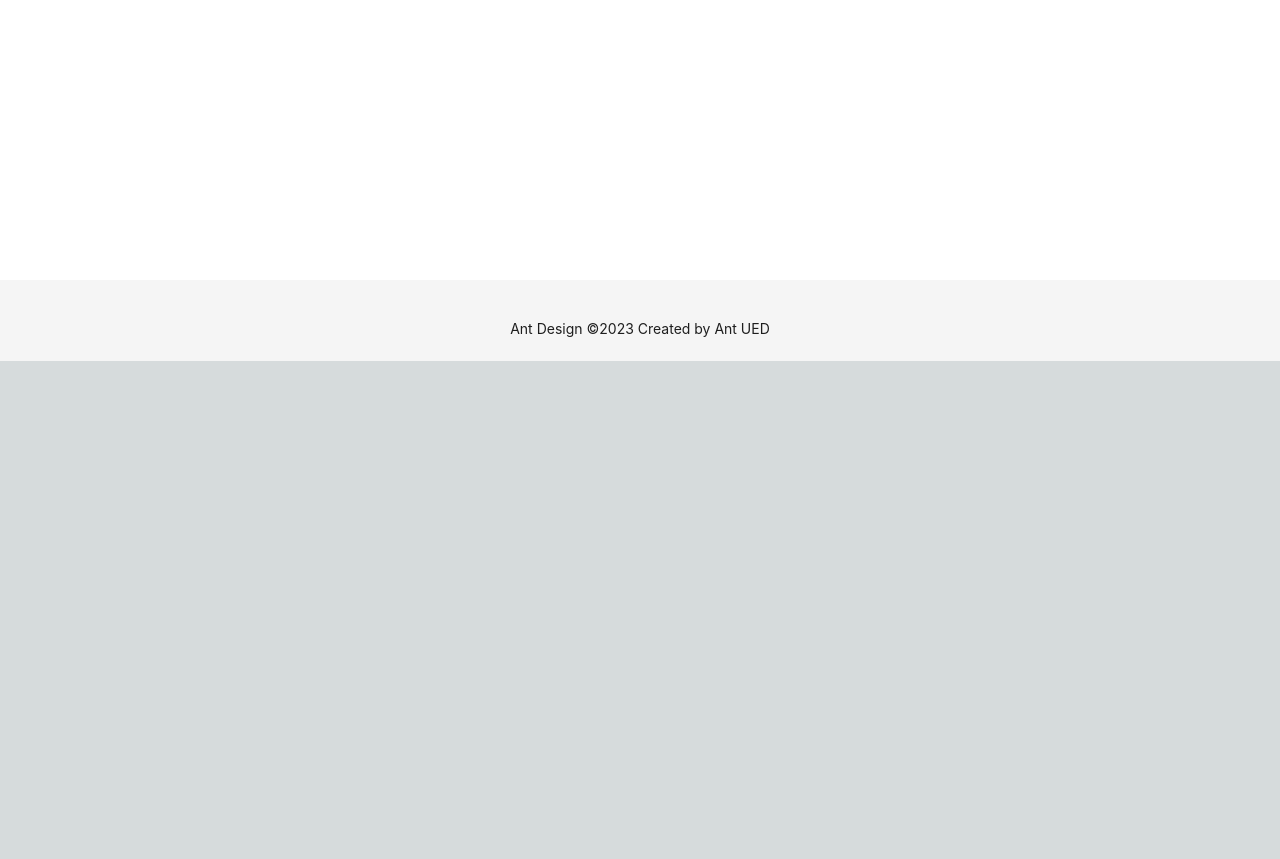
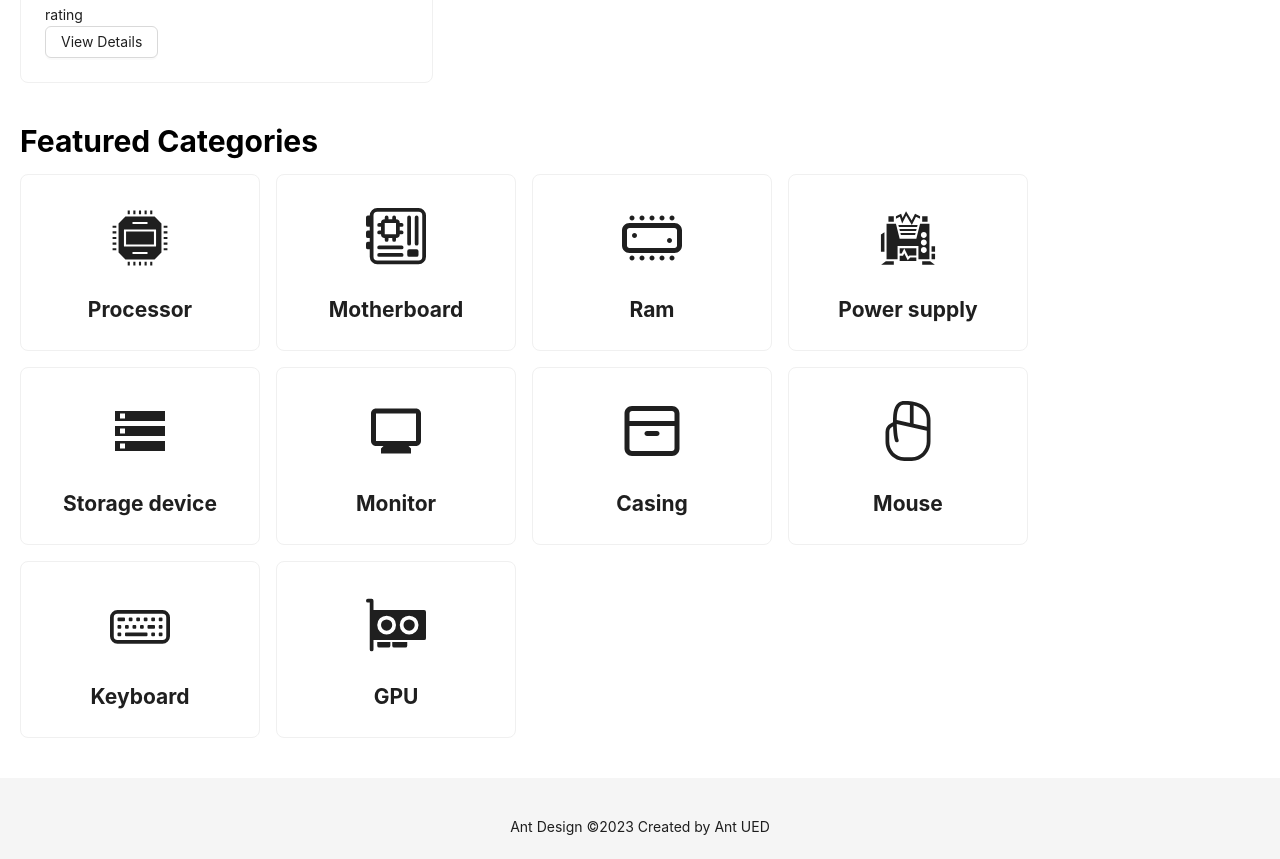
Before and after one commit to MajharolTanvir/Thender-Tech, a Next.js app: page / in a window 1280 px wide. Shown: the part 600-1459 px from the top of the page. Before the commit the page ends 961 px from the top, so only its background shows below. Built offline with nearby package versions, Linux system fonts and the light colour scheme.

Commit message:
Featured categories created

```diff
--- a/package.json
+++ b/package.json
@@ -17,5 +17,8 @@
     "next": "13.4.12",
     "react": "18.2.0",
     "react-dom": "18.2.0"
+  },
+  "devDependencies": {
+    "react-icons": "^4.10.1"
   }
 }
--- /dev/null
+++ b/src/components/Ui/categoriesSection.js
@@ -0,0 +1,73 @@
+import { Card, Col, Row } from 'antd';
+import React from 'react';
+import { GiCpu, GiPowerGenerator } from "react-icons/gi";
+import { BsMotherboard, BsMouse3, BsKeyboard, BsGpuCard } from "react-icons/bs";
+import { CgSmartphoneRam, CgBox } from "react-icons/cg";
+import { MdOutlineStorage, MdMonitor } from "react-icons/md";
+import Link from 'next/link';
+
+const categories = [
+    {
+        path: '/categories/processor',
+        icon: <GiCpu />,
+        label: 'Processor',
+    }, {
+        path: '/categories/motherboard',
+        icon: <BsMotherboard />,
+        label: 'Motherboard'
+    }, {
+        path: '/categories/ram',
+        icon: <CgSmartphoneRam />,
+        label: 'Ram'
+    }, {
+        path: '/categories/powersupply',
+        icon: <GiPowerGenerator />,
+        label: 'Power supply'
+    }, {
+        path: '/categories/storagedevice',
+        icon: <MdOutlineStorage />,
+        label: 'Storage device'
+    }, {
+        path: '/categories/monitor',
+        icon: <MdMonitor />,
+        label: 'Monitor'
+    }, {
+        path: '/categories/casing',
+        icon: <CgBox />,
+        label: 'Casing'
+    }, {
+        path: '/categories/mouse',
+        icon: <BsMouse3 />,
+        label: 'Mouse'
+    }, {
+        path: '/categories/keyboard',
+        icon: <BsKeyboard />,
+        label: 'Keyboard'
+    }, {
+        path: '/categories/gpu',
+        icon: <BsGpuCard />,
+        label: 'GPU'
+    },
+]
+
+const CategoriesSection = () => {
+    return (
+        <Row gutter={[16, 16]}>
+            {
+                categories.map((category, index) => (<Col key={index + 1}>
+                    <Link href={category.path}><Card style={{
+                        width: '240px',
+                        textAlign: 'center'
+                    }}>
+                        <h1 style={{
+                            fontSize: '60px'
+                        }}>{category.icon}</h1>
+                        <h1>{category.label}</h1>
+                    </Card></Link>
+                </Col>))
+            }
+        </Row>
+    );
+};
+
+export default CategoriesSection;
--- a/src/pages/index.js
+++ b/src/pages/index.js
@@ -1,5 +1,6 @@
 
 import RootLayout from '@/components/Layouts/RootLayout';
+import CategoriesSection from '@/components/Ui/categoriesSection';
 import ComponentCard from '@/components/Ui/componentCard';
 import { Row } from 'antd';
 import React from 'react';
@@ -7,10 +8,24 @@ import React from 'react';
 const HomePage = () => {
   return (
     <div>
+      <section style={{
+        margin: '40px 0'
+      }}>
+        <h1 style={{
+          paddingBottom: '15px',
+          fontSize: '30px'
+        }}>Featured Products</h1>
+        <Row><ComponentCard /></Row>
+      </section>
+      <section style={{
+        margin: '40px 0'
+      }}>
       <h1 style={{
-        paddingBottom: '15px',
-      }}>Featured Products</h1>
-      <Row><ComponentCard /></Row>
+          paddingBottom: '15px',
+          fontSize: '30px'
+      }}>Featured Categories</h1>
+      <CategoriesSection />
+      </section>
     </div>
   );
 };
```
Also changed, not shown: src/pages/categories/gpu.js (added, +21 -0 lines), 2 other files (tests, documents, lock files or other folders).
